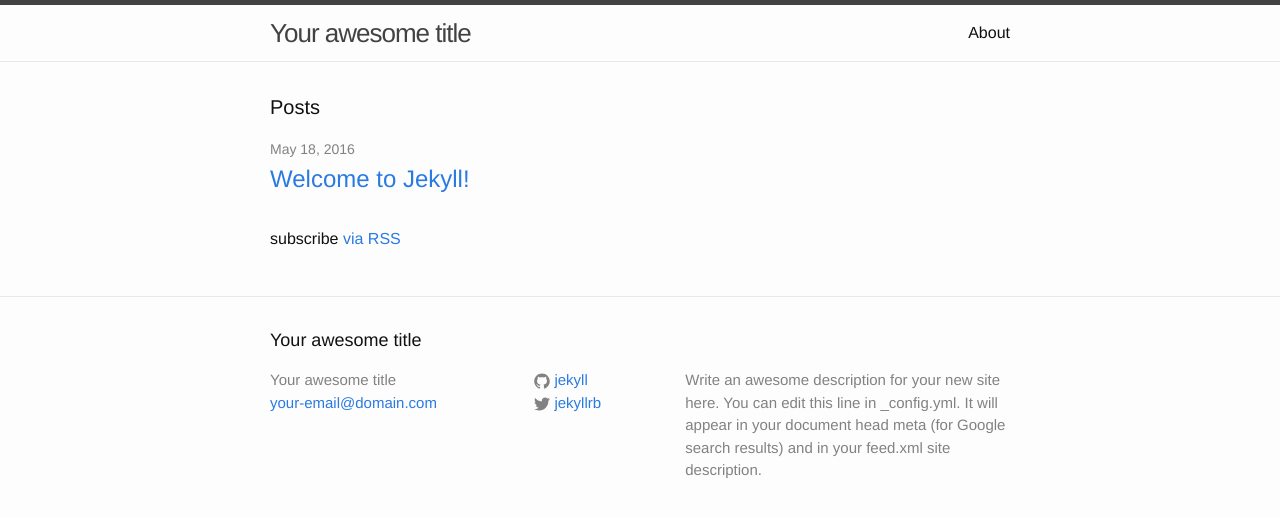
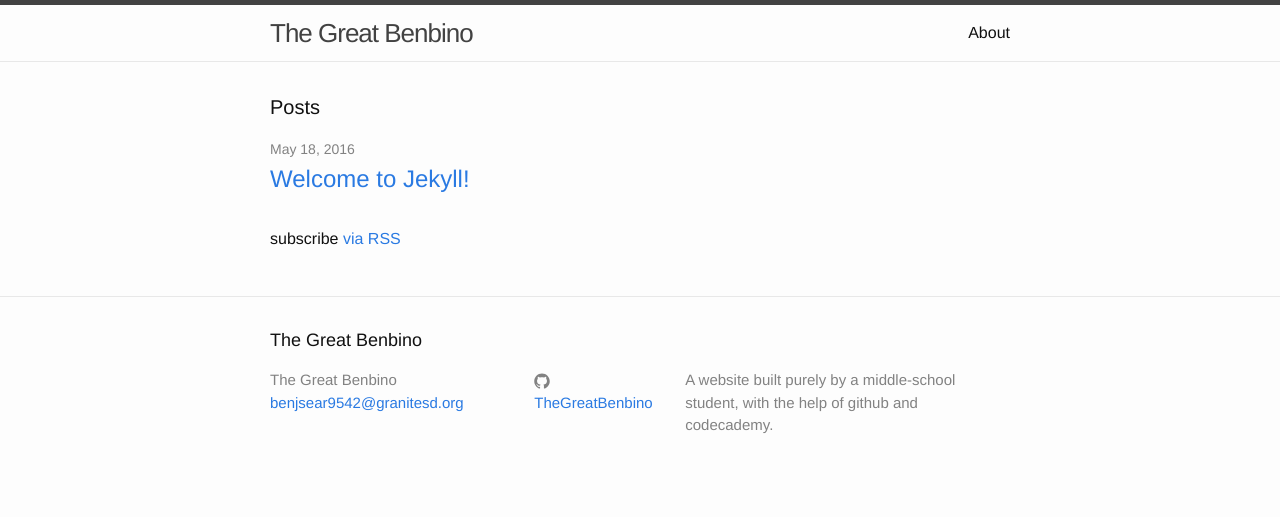
Before and after one commit to TheGreatBenbino/TheGreatBenbino.github.io, a Jekyll site: the page built from index.html, in a window 1280 px wide. Shown: the top 517 px of the page. Built offline with Jekyll 4.4.1, drawn with Linux system fonts in a browser that asks for light colours.

Commit message:
Made a couple minor changes

```diff
--- a/_config.yml
+++ b/_config.yml
@@ -6,16 +6,13 @@
 # 'jekyll serve'. If you change this file, please restart the server process.
 
 # Site settings
-title: Your awesome title
-email: your-email@domain.com
+title: The Great Benbino
+email: benjsear9542@granitesd.org
 description: > # this means to ignore newlines until "baseurl:"
-  Write an awesome description for your new site here. You can edit this
-  line in _config.yml. It will appear in your document head meta (for
-  Google search results) and in your feed.xml site description.
+    A website built purely by a middle-school student, with the help of github and codecademy.
 baseurl: "" # the subpath of your site, e.g. /blog
 url: "http://yourdomain.com" # the base hostname & protocol for your site
-twitter_username: jekyllrb
-github_username:  jekyll
+github_username:  TheGreatBenbino
 
 # Build settings
 markdown: kramdown
```
